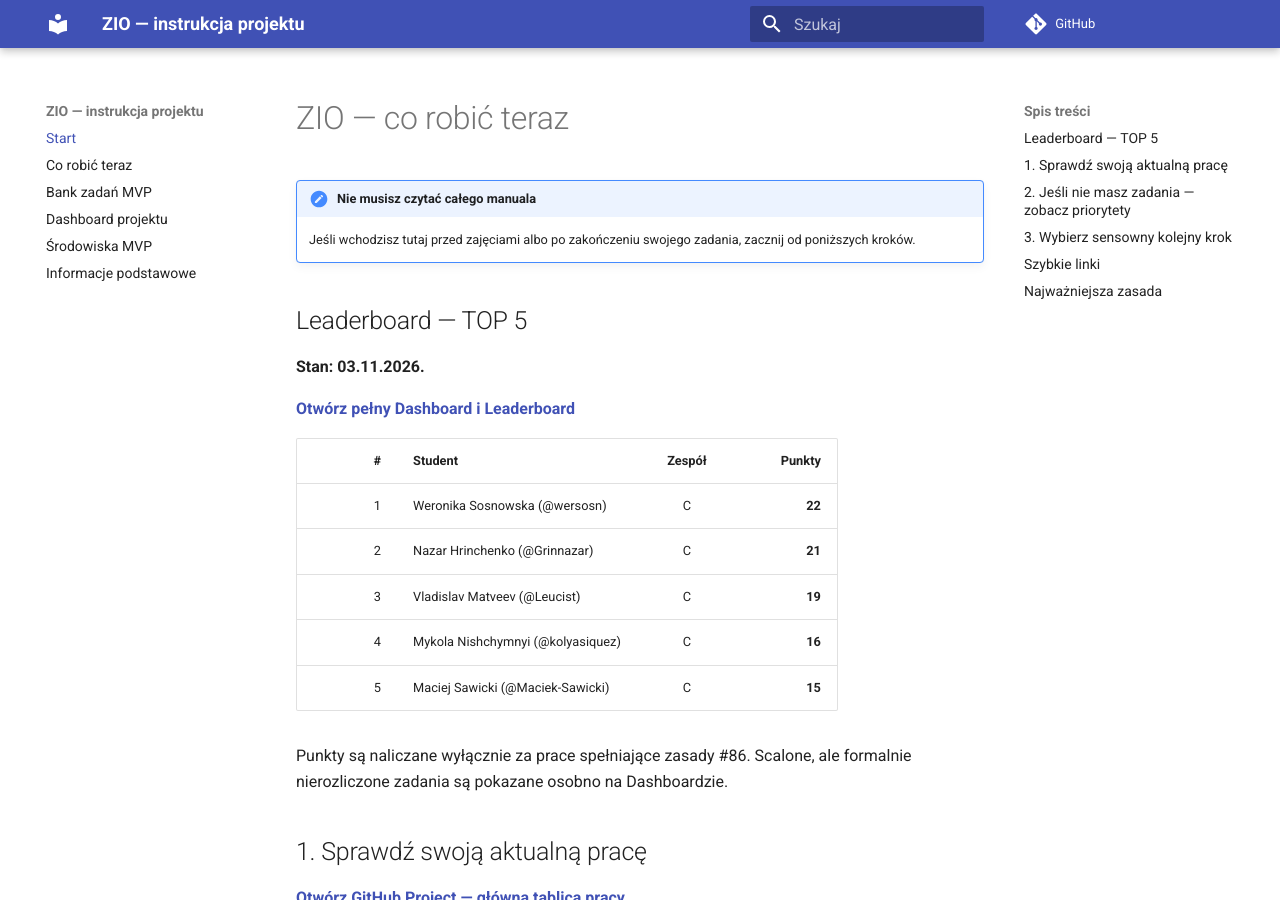
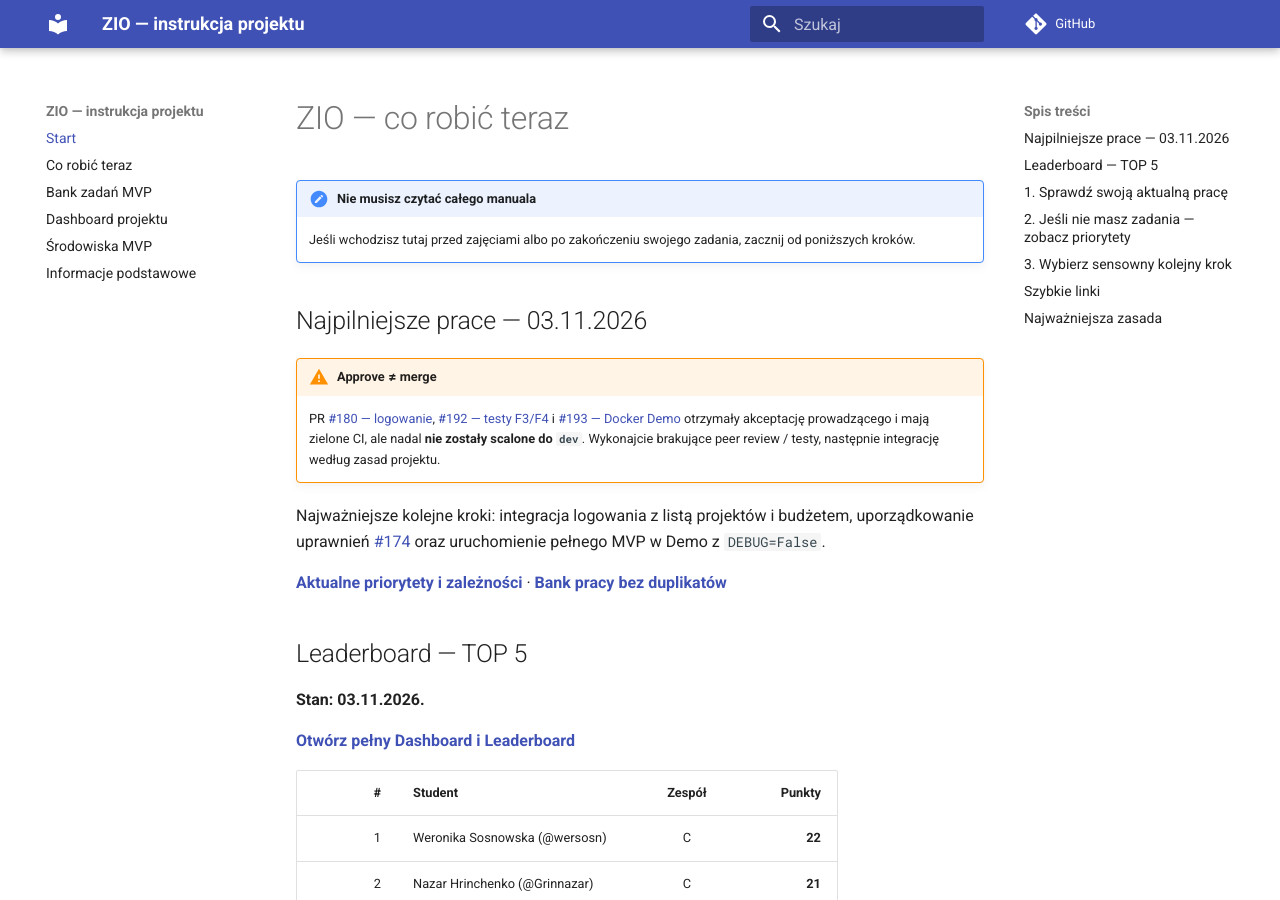
Before and after one commit to zio-wi-pb-mc/pb-science-office-manual, an MkDocs documentation site: the page built from manual/index.md, in a window 1280 px wide and 900 px high. Built offline with MkDocs 1.6.1 and Material for MkDocs 9.7.7, drawn with Linux system fonts in a browser that asks for light colours; comment, search, counter and statistics services are not loaded.

Commit message:
docs: refresh index.md after PR approvals

```diff
--- a/manual/index.md
+++ b/manual/index.md
@@ -2,6 +2,15 @@
 
 !!! important "Nie musisz czytać całego manuala"
     Jeśli wchodzisz tutaj przed zajęciami albo po zakończeniu swojego zadania, zacznij od poniższych kroków.
+
+## Najpilniejsze prace — 03.11.2026
+
+!!! warning "Approve ≠ merge"
+    PR [#180 — logowanie](https://github.com/zio-wi-pb-mc/pb-science-office/pull/180), [#192 — testy F3/F4](https://github.com/zio-wi-pb-mc/pb-science-office/pull/192) i [#193 — Docker Demo](https://github.com/zio-wi-pb-mc/pb-science-office/pull/193) otrzymały akceptację prowadzącego i mają zielone CI, ale nadal **nie zostały scalone do `dev`**. Wykonajcie brakujące peer review / testy, następnie integrację według zasad projektu.
+
+Najważniejsze kolejne kroki: integracja logowania z listą projektów i budżetem, uporządkowanie uprawnień [#174](https://github.com/zio-wi-pb-mc/pb-science-office/pull/174) oraz uruchomienie pełnego MVP w Demo z `DEBUG=False`.
+
+[**Aktualne priorytety i zależności**](16-propozycje-zadan-po-audycie.md) · [**Bank pracy bez duplikatów**](17-bank-zadan-mvp.md)
 
 ## Leaderboard — TOP 5
 
```
